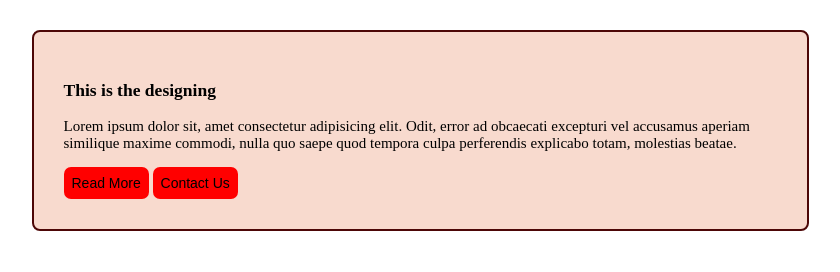
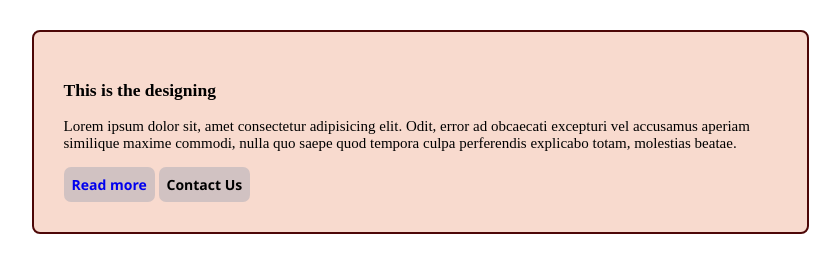
Before and after one commit to sumanpaikcs/Web-Dev-and-Tute, a plain HTML site: page CSS_FIRST/psudoSelecterAndDesigning.html in a window 1280 px wide. Shown: the whole page, without its empty margins (220-1060 px from the left). Drawn offline with Linux system fonts and the light colour scheme.

Commit message:
this is complete button decoration

```diff
--- a/CSS_FIRST/psudoSelecterAndDesigning.html
+++ b/CSS_FIRST/psudoSelecterAndDesigning.html
@@ -1,15 +1,15 @@
 <!DOCTYPE html>
 <html lang="en">
   <head>
-    <meta charset="UTF-8">
-    <meta http-equiv="X-UA-Compatible" content="IE=edge">
-    <meta name="viewport" content="width=device-width, initial-scale=1.0">
+    <meta charset="UTF-8" />
+    <meta http-equiv="X-UA-Compatible" content="IE=edge" />
+    <meta name="viewport" content="width=device-width, initial-scale=1.0" />
     <title>Pseudo selectors & more designing</title>
     <style>
-        *{
+      * {
         box-sizing: border-box;
       }
-        .container{
+      .container {
         border: 2px solid rgb(77, 7, 7);
         background-color: hsl(17, 75%, 89%);
         padding: 30px;
@@ -17,33 +17,56 @@
         width: 777px;
         border-radius: 8px;
       }
-
-    .btn{
-        background-color: rgb(255, 0, 0);
+      a{
+          text-decoration: none;
+      }
+      a:hover{
+          color: rgb(252, 225, 184);
+          /* background-color: rgb(255, 116, 106); */
+      }
+      a:visited{
+          background-color: yellow;
+      }
+      a:active{
+          background-color: violet;
+      }
+      .btn {
+        background-color: rgb(209, 194, 194);
         padding: 8px;
         border: none;
         border-radius: 7px;
         font-size: 14px;
+        font-weight: bold;
+        font-family:'Segoe UI', Tahoma, Geneva, Verdana, sans-serif;
       }
-    .cont{
+      .cont {
         background-color: rgb(255, 0, 0);
         border-radius: 7px;
         padding: 8px;
         border: none;
         font-size: 14px;
+      }
+      body {
+        font-size: 15px;
+      }
+      .btn:hover{
+        color: royalblue;
+        background-color: aquamarine;
 
-    }
-    body{
-        font-size:15px;
       }
     </style>
   </head>
   <body>
     <div class="container" id="cont1">
       <h3>This is the designing</h3>
-        <p>Lorem ipsum dolor sit, amet consectetur adipisicing elit. Odit, error ad obcaecati excepturi vel accusamus aperiam similique maxime commodi, nulla quo saepe quod tempora culpa perferendis explicabo totam, molestias beatae.</p>
-        <button class="btn">Read More</button>
-        <button class="cont">Contact Us</button>
+      <p>
+        Lorem ipsum dolor sit, amet consectetur adipisicing elit. Odit, error ad
+        obcaecati excepturi vel accusamus aperiam similique maxime commodi,
+        nulla quo saepe quod tempora culpa perferendis explicabo totam,
+        molestias beatae.
+      </p>
+      <a href="https://facebook.com" class="btn">Read more</a>
+      <button class="btn">Contact Us</button>
     </div>
   </body>
 </html>
```
Lines whose indentation alone changed are shown as unchanged.
